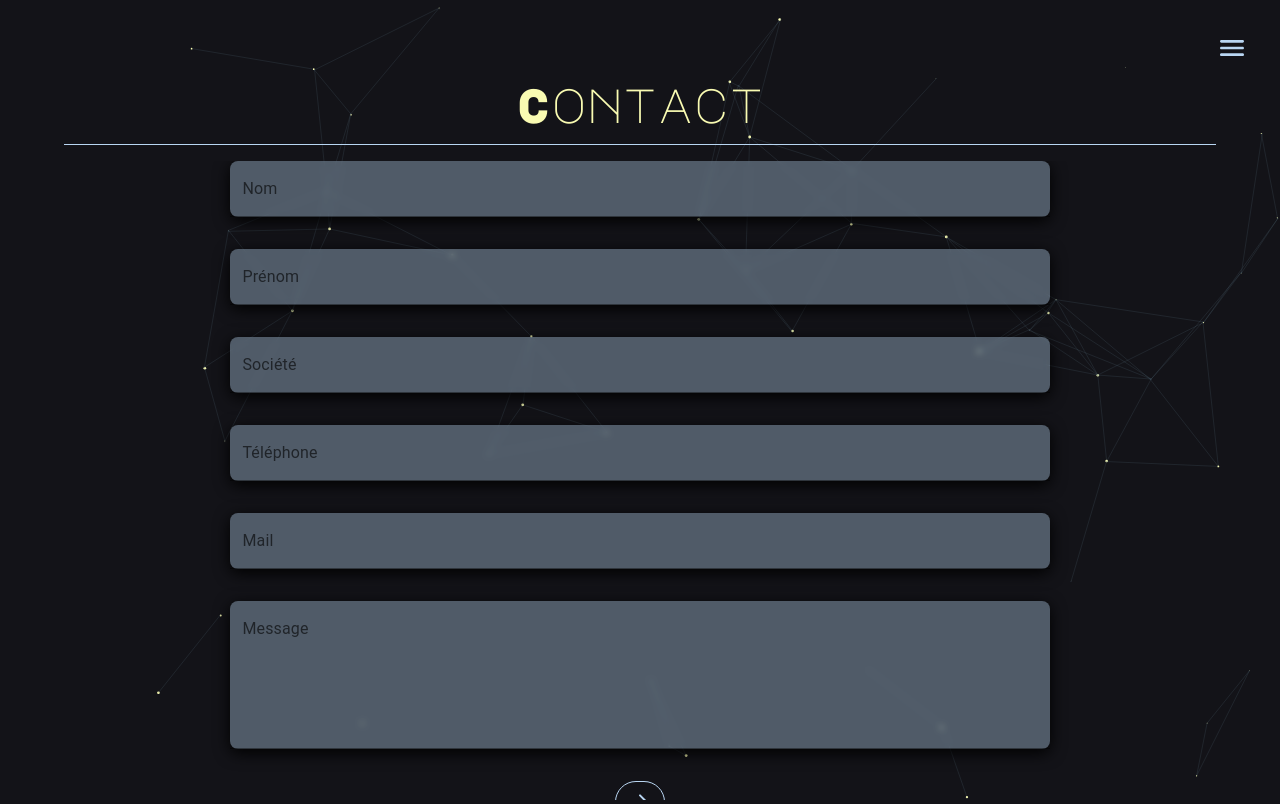
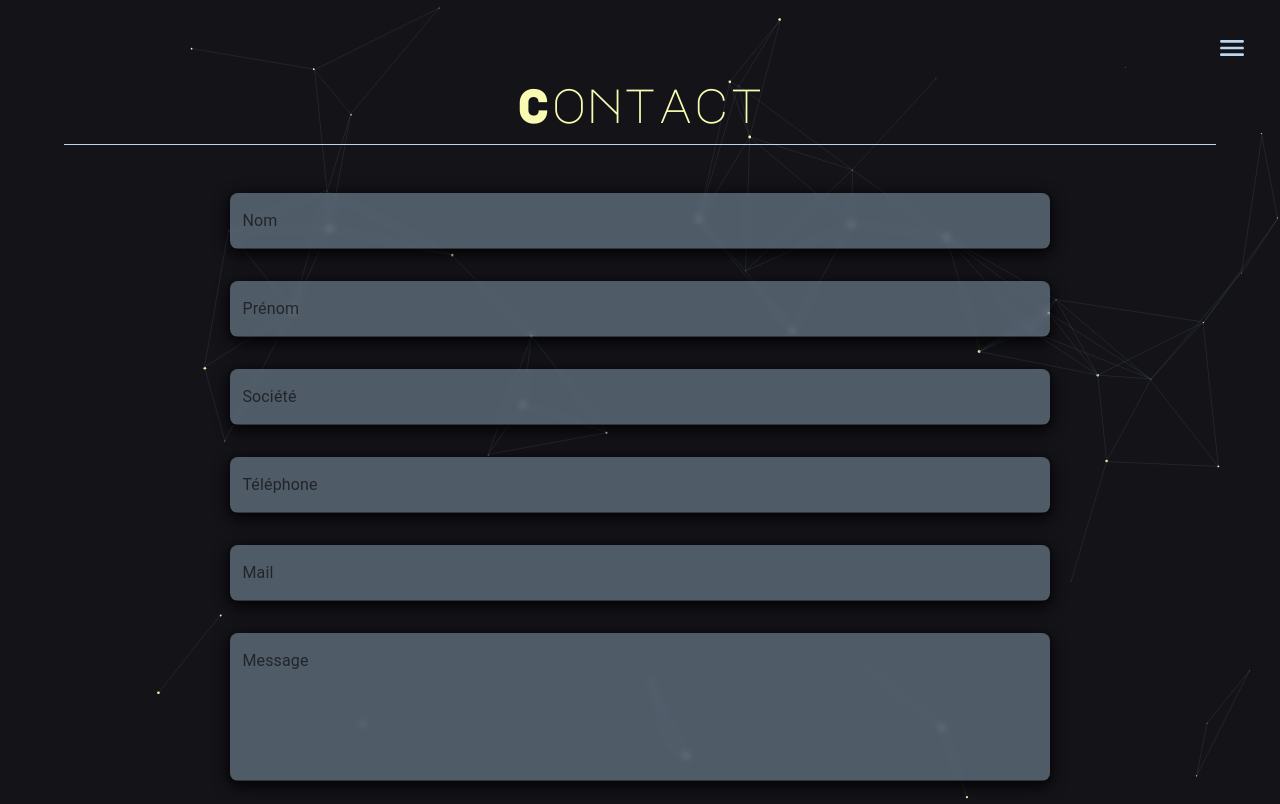
Before and after one commit to Emjy/Portfolio-frontend, a Next.js app: page /contact in a window 1280 px wide. Built offline with nearby package versions, Linux system fonts and the light colour scheme.

Commit message:
correction contact

```diff
--- a/styles/Contact.module.css
+++ b/styles/Contact.module.css
@@ -55,6 +55,7 @@
     height: 80vh;
     gap: 32px;
     overflow: auto;
+    padding-top: 2em;
 }
 
 .input {
```
